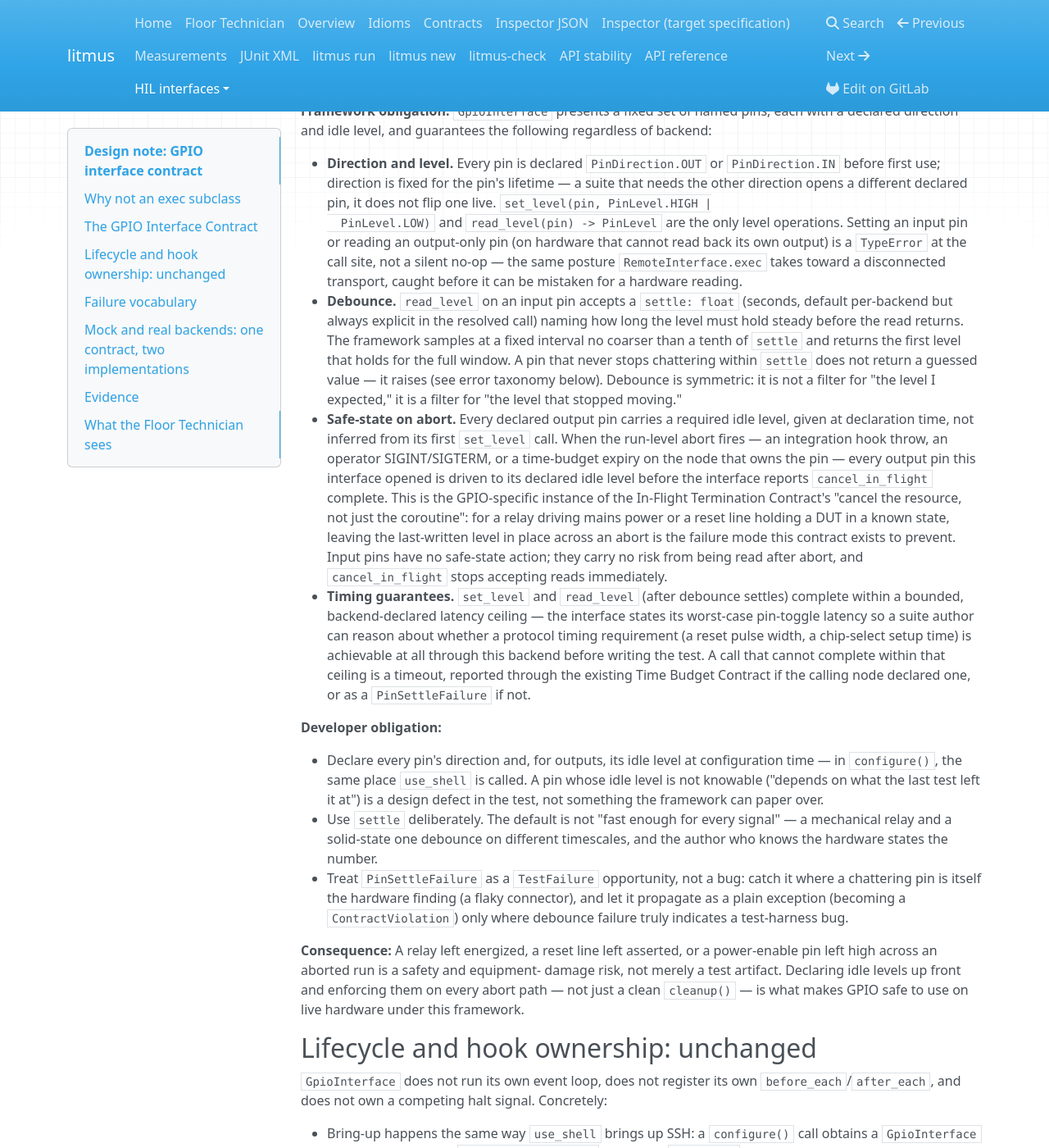
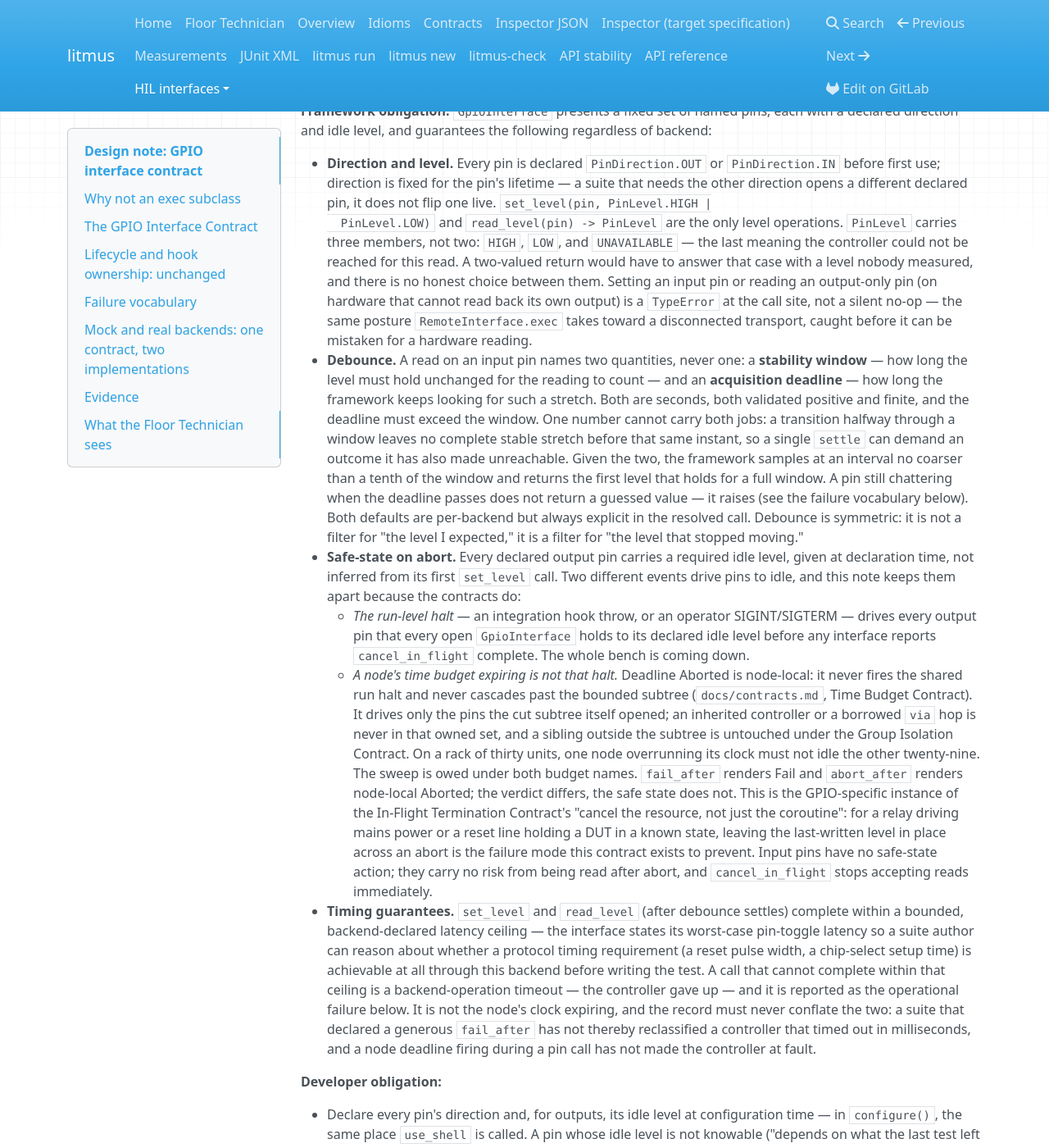
Before and after one commit to ty-meador/litmus_test, an MkDocs documentation site: the page built from docs/hil/gpio.md, in a window 1280 px wide and 1400 px high, scrolled down 544 px. Shown: the whole window at 82% size. Built offline with MkDocs 1.6.1, drawn with Linux system fonts in a browser that asks for light colours; nearby versions of some CDN libraries; some of the changed text lies outside the part shown.

Commit message:
GPIO design note: Ty's rulings on debounce, cuts, and taxonomy (#93)
Ikora's handoff review found four contradictions in the draft. All four held
against the contracts as written. Two were applications of rules we already
have; two were Ty's to sign, and he ruled them on 2026-09-07.

- PinSettleFailure is a LitmusError, not a TestFailure subclass. A pin that
  will not stop moving does not say whether the DUT is faulty, the harness is
  noisy, or the probe is loose -- the position ArpResolutionFailure already
  occupies, and the reason it refuses TestFailure too.
- A node's time budget expiring is not the run-level halt. It idles only the
  pins its own subtree opened; a rack of thirty units does not go to idle
  because one node overran its clock. The sweep is owed under both budget
  names: fail_after renders Fail, abort_after renders node-local Aborted.
- Debounce names two quantities, a stability window and an acquisition
  deadline. One number doing both jobs could demand a stable interval that it
  had also made unreachable.
- PinLevel carries UNAVAILABLE for a controller that could not be reached, and
  an idle drive that cannot be confirmed is recorded as unconfirmed. A success
  line written for a drive nobody verified is how someone reaches into a rack
  believing a line is dead.

The note is SIGNED; the index row and the changelog entry follow it.

```diff
--- a/docs/hil/gpio.md
+++ b/docs/hil/gpio.md
@@ -1,13 +1,13 @@
 # Design note: GPIO interface contract
 
-Status: DRAFT — awaiting Ty's signature on #93
+Status: SIGNED — Ty ruled the open questions on #93 on 2026-09-07
 
-This note proposes the developer-framework contract for digital I/O pins —
+This note states the developer-framework contract for digital I/O pins —
 direction, level, debounce, safe-state on abort, the error taxonomy for a pin
 that will not settle, and timing guarantees. It is written to the diligence of
 `docs/contracts.md` and governed by the three rulings in `docs/hil/index.md`.
 All names below (`GpioInterface`, `GpioPin`, `PinDirection`, `PinLevel`,
-`PinSettleFailure`) are provisional: they name the shape being signed off, not
+`PinSettleFailure`) are provisional: they name the shape Ty signed off, not
 a promised spelling.
 
 ## Why not an `exec` subclass
@@ -35,39 +35,66 @@
   lifetime — a suite that needs the other direction opens a different
   declared pin, it does not flip one live. `set_level(pin, PinLevel.HIGH |
   PinLevel.LOW)` and `read_level(pin) -> PinLevel` are the only level
-  operations. Setting an input pin or reading an output-only pin (on hardware
+  operations. `PinLevel` carries three members, not two: `HIGH`, `LOW`, and
+  `UNAVAILABLE` — the last meaning the controller could not be reached for
+  this read. A two-valued return would have to answer that case with a level
+  nobody measured, and there is no honest choice between them.
+  Setting an input pin or reading an output-only pin (on hardware
   that cannot read back its own output) is a `TypeError` at the call site, not
   a silent no-op — the same posture `RemoteInterface.exec` takes toward a
   disconnected transport, caught before it can be mistaken for a hardware
   reading.
-- **Debounce.** `read_level` on an input pin accepts a `settle: float` (seconds,
-  default per-backend but always explicit in the resolved call) naming how
-  long the level must hold steady before the read returns. The framework
-  samples at a fixed interval no coarser than a tenth of `settle` and returns
-  the first level that holds for the full window. A pin that never stops
-  chattering within `settle` does not return a guessed value — it raises
-  (see error taxonomy below). Debounce is symmetric: it is not a filter for
-  "the level I expected," it is a filter for "the level that stopped moving."
+- **Debounce.** A read on an input pin names two quantities, never one: a
+  **stability window** — how long the level must hold unchanged for the
+  reading to count — and an **acquisition deadline** — how long the framework
+  keeps looking for such a stretch. Both are seconds, both validated positive
+  and finite, and the deadline must exceed the window. One number cannot carry
+  both jobs: a transition halfway through a window leaves no complete stable
+  stretch before that same instant, so a single `settle` can demand an outcome
+  it has also made unreachable. Given the two, the framework samples at an
+  interval no coarser than a tenth of the window and returns the first level
+  that holds for a full window. A pin still chattering when the deadline
+  passes does not return a guessed value — it raises (see the failure
+  vocabulary below). Both defaults are per-backend but always explicit in the
+  resolved call. Debounce is symmetric: it is not a filter for "the level I
+  expected," it is a filter for "the level that stopped moving."
 - **Safe-state on abort.** Every declared output pin carries a required idle
   level, given at declaration time, not inferred from its first `set_level`
-  call. When the run-level abort fires — an integration hook throw, an
-  operator SIGINT/SIGTERM, or a time-budget expiry on the node that owns the
-  pin — every output pin this interface opened is driven to its declared idle
-  level before the interface reports `cancel_in_flight` complete. This is the
-  GPIO-specific instance of the In-Flight Termination Contract's "cancel the
-  resource, not just the coroutine": for a relay driving mains power or a
-  reset line holding a DUT in a known state, leaving the last-written level in
-  place across an abort is the failure mode this contract exists to prevent.
-  Input pins have no safe-state action; they carry no risk from being read
-  after abort, and `cancel_in_flight` stops accepting reads immediately.
+  call. Two different events drive pins to idle, and this note keeps them
+  apart because the contracts do:
+    - *The run-level halt* — an integration hook throw, or an operator
+      SIGINT/SIGTERM — drives every output pin that every open
+      `GpioInterface` holds to its declared idle level before any interface
+      reports `cancel_in_flight` complete. The whole bench is coming down.
+    - *A node's time budget expiring is not that halt.* Deadline Aborted is
+      node-local: it never fires the shared run halt and never cascades past
+      the bounded subtree (`docs/contracts.md`, Time Budget Contract). It
+      drives only the pins the cut subtree itself opened; an inherited
+      controller or a borrowed `via` hop is never in that owned set, and a
+      sibling outside the subtree is untouched under the Group Isolation
+      Contract. On a rack of thirty units, one node overrunning its clock must
+      not idle the other twenty-nine.
+  The sweep is owed under both budget names. `fail_after` renders Fail and
+  `abort_after` renders node-local Aborted; the verdict differs, the safe
+  state does not. This is the GPIO-specific instance of the In-Flight
+  Termination Contract's "cancel the resource, not just the coroutine": for a
+  relay driving mains power or a reset line holding a DUT in a known state,
+  leaving the last-written level in place across an abort is the failure mode
+  this contract exists to prevent. Input pins have no safe-state action; they
+  carry no risk from being read after abort, and `cancel_in_flight` stops
+  accepting reads immediately.
 - **Timing guarantees.** `set_level` and `read_level` (after debounce settles)
   complete within a bounded, backend-declared latency ceiling — the interface
   states its worst-case pin-toggle latency so a suite author can reason about
   whether a protocol timing requirement (a reset pulse width, a chip-select
   setup time) is achievable at all through this backend before writing the
-  test. A call that cannot complete within that ceiling is a timeout, reported
-  through the existing Time Budget Contract if the calling node declared one,
-  or as a `PinSettleFailure` if not.
+  test. A call that cannot complete within that ceiling is a
+  backend-operation timeout — the controller gave up — and it is reported as
+  the operational failure below. It is not the node's clock expiring, and the
+  record must never conflate the two: a suite that declared a generous
+  `fail_after` has not thereby reclassified a controller that timed out in
+  milliseconds, and a node deadline firing during a pin call has not made the
+  controller at fault.
 
 **Developer obligation:**
 
@@ -76,13 +103,23 @@
   A pin whose idle level is not knowable ("depends on what the last test left
   it at") is a design defect in the test, not something the framework can
   paper over.
-- Use `settle` deliberately. The default is not "fast enough for every
-  signal" — a mechanical relay and a solid-state one debounce on different
-  timescales, and the author who knows the hardware states the number.
-- Treat `PinSettleFailure` as a `TestFailure` opportunity, not a bug: catch it
-  where a chattering pin is itself the hardware finding (a flaky connector), and
-  let it propagate as a plain exception (becoming a `ContractViolation`) only
-  where debounce failure truly indicates a test-harness bug.
+- State both debounce quantities deliberately. The defaults are not "right for
+  every signal" — a mechanical relay and a solid-state one settle on different
+  timescales, and a noisy line often needs a strict window with a generous
+  deadline. The author who knows the hardware states both numbers.
+- Catch `PinSettleFailure` and decide what it means. It is a `LitmusError`,
+  not a `TestFailure`, and that ancestry is the whole point: a pin that will
+  not stop moving does not by itself say whether the DUT is faulty, the
+  harness is noisy, or the probe is loose. The author models it into a verdict
+  or the child boundary classifies the escape as the bug it is — a mode the
+  suite never handled.
+- Handle `PinLevel.UNAVAILABLE` at every read. It is a real state of the
+  bench, not defensive padding: the controller was unreachable and no
+  measurement exists. Compare against the member you mean
+  (`if level is PinLevel.LOW:`), never against its negation —
+  `if level != PinLevel.HIGH:` quietly reads an unreachable controller as a
+  low line, and a technician acting on that verdict believes a wire is dead
+  when nothing confirmed it.
 
 **Consequence:** A relay left energized, a reset line left asserted, or a
 power-enable pin left high across an aborted run is a safety and equipment-
@@ -122,16 +159,24 @@
 
 | Situation | Raised as | Terminal state |
 |---|---|---|
-| A pin never settles within `settle` | `PinSettleFailure` (provisional; a `TestFailure` subclass, parallel to `ArpResolutionFailure`'s relationship to `TestFailure`) | Fail, if the author catches and re-raises as a verdict; a `ContractViolation`-wrapped Fail if it escapes as a plain exception |
+| A pin never settles within its acquisition deadline | `PinSettleFailure` (provisional; a `LitmusError`, deliberately **not** a `TestFailure` — the exact posture `ArpResolutionFailure` holds, `src/litmus/errors.py`) | Fail when the author catches it and states the verdict; a `ContractViolation`-wrapped Fail (`bug: true`) when it escapes, because the suite never modeled the mode |
+| A pin call exceeds the backend's declared latency ceiling | `PinSettleFailure`, naming the backend operation | As above. Never recorded as a node time-budget expiry |
 | Direction/level operation misused (write to an input, read an output-only pin) | `TypeError` at the call site | `ContractViolation` (Fail, `bug: true`) — same posture as `ExecRouting`'s connection-pair `TypeError`s |
-| Backend cannot reach the physical controller | `ConnectionError` from the interface's own `connect`/`exec`-equivalent | Absorbed the way `RemoteInterface.exec`'s `ConnectionError` is absorbed today — not a bug, a hardware-unreachable reading for the test method to judge |
-| Integration hook throws while pins are held mid-toggle | Framework raises `ExternalIntegrationFailure` | Aborted; every open `GpioInterface` is driven to idle as part of the halt, per the In-Flight Termination Contract |
-| Operator SIGINT/SIGTERM mid-run | Framework raises `OperatorInterrupt` | Aborted; same idle-drive sweep |
+| Backend cannot reach the controller during a read | No exception: `read_level` returns `PinLevel.UNAVAILABLE` | Whatever verdict the author writes for that state. An unhandled third member is not a framework error — it is a reading the suite declined to judge |
+| Backend cannot reach the controller at bring-up | `ConnectionError` from the interface's own `connect` | Absorbed the way `RemoteInterface`'s connect failures are absorbed today — not a bug, a hardware-unreachable condition for the test method to judge |
+| An idle drive cannot be confirmed during the safe-state sweep | No exception; the run is already ending | The node's terminal state is unchanged, and the timeline records the failure to confirm, naming the pin. A sweep that could not verify idle never leaves a success line behind |
+| Integration hook throws while pins are held mid-toggle | Framework raises `ExternalIntegrationFailure` | Aborted; the run-level halt drives every open `GpioInterface` to idle, per the In-Flight Termination Contract |
+| Operator SIGINT/SIGTERM mid-run | Framework raises `OperatorInterrupt` | Aborted; same run-level sweep |
+| A node's time budget expires while it holds pins | Framework settles the node per its declared budget | `fail_after` → Fail, `abort_after` → node-local Aborted; either way only the pins that subtree opened are driven to idle |
 
-No new terminal state is introduced. `PinSettleFailure` is data (a `TestFailure`
-subclass), never control flow — a flaky pin failing to settle is a hardware
-finding, exactly the same posture `TestFailure` already holds for a DUT that
-fails a check.
+No new terminal state is introduced, and no new exception root.
+`PinSettleFailure` is an operational condition rather than a verdict, which is
+why it takes `LitmusError` and not `TestFailure`: "this pin will not stop
+moving" does not tell anyone whether the DUT is faulty, the harness is noisy,
+or the probe is loose, and the framework must not choose among those on the
+author's behalf. That is the epistemic position `ArpResolutionFailure` already
+occupies. `PinLevel.UNAVAILABLE` is likewise data and never control flow — a
+reading the author judges, exactly as a non-zero exit code from `exec` is.
 
 ## Mock and real backends: one contract, two implementations
 
@@ -169,16 +214,26 @@
 
 ## What the Floor Technician sees
 
-When an abort drives a pin to its idle level, the node's `timeline.jsonl`
-(and its human-readable `timeline.log` twin) carries a log entry at the scope
-of the node that owned the pin, stating which pin was driven and to what
-level, immediately before the node's terminal Aborted entry — the same
-temporal-backbone placement the In-Flight Termination Contract already gives
-a hard-closed SSH transport. `result.json`'s `summary_tree` for that node
-shows `state: "Aborted"`; there is no separate GPIO-specific field, because
-the safe-state action is evidence of what the framework did to protect the
-hardware, not a verdict of its own. A technician reading the timeline sees:
-the run aborted (from `failure`, naming the operator or the integration hook
-that threw), and — from the log line — that the reset/enable/relay pin the
-suite declared was left in its documented idle state, not in whatever level
-the test last happened to set.
+When a pin is driven to its idle level, the node's `timeline.jsonl` (and its
+human-readable `timeline.log` twin) carries a log entry at the scope of the
+node that owned the pin, naming which pin was driven and to what level,
+immediately before that node's terminal entry — the same temporal-backbone
+placement the In-Flight Termination Contract already gives a hard-closed SSH
+transport. The terminal entry is not always Aborted: a run-level halt and an
+`abort_after` expiry both settle the node Aborted, a `fail_after` expiry
+settles it Fail, and the idle sweep is owed under every one of them.
+`result.json`'s `summary_tree` shows whichever state applies; there is no
+separate GPIO-specific field, because a safe-state action is evidence of what
+the framework did to protect the hardware, not a verdict of its own. A
+technician reading the timeline sees why the run ended (from `failure`, naming
+the operator, the integration hook that threw, or the clock that fired) and —
+from the log line — that the reset/enable/relay pin the suite declared was left
+in its documented idle state, not in whatever level the test last happened to
+set.
+
+Where the sweep could not confirm a pin reached its idle level, the timeline
+says exactly that, naming the pin. This is the most load-bearing line in the
+note. A technician reaching into a rack trusts a record that says a relay was
+de-energized, and a success line written for a drive nobody confirmed is how
+someone puts a hand on a line believing it dead. An unconfirmed idle is
+recorded as unconfirmed.
```
Also changed, not shown: CHANGELOG.md (+7 -3 lines), docs/hil/index.md (+1 -1 lines).
